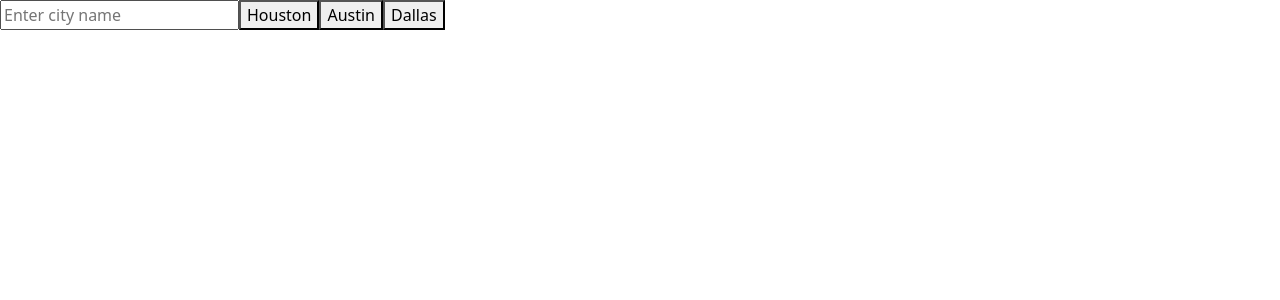
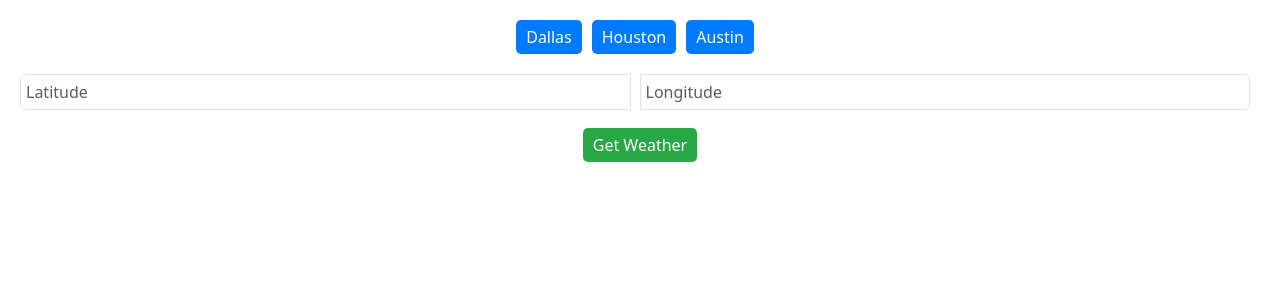
Before and after one commit to amiyaraskar/cs378-p4, a React (Create React App) app: page / in a window 1280 px wide. Shown: the top 300 px of the page. Built offline with nearby package versions, Linux system fonts and the light colour scheme.

Commit message:
almost finished

```diff
--- a/src/App.css
+++ b/src/App.css
@@ -1,4 +1,79 @@
 /*
   Style your elements by creating CSS classes here.
-  Below, you can see an example of a class called "menu" that changes the color of the text to blue. Modify according to your needs.
 */
+
+.App {
+  text-align: center;
+  margin: 20px;
+}
+
+.city-buttons {
+  margin-bottom: 20px;
+}
+
+.city-buttons button {
+  margin-right: 10px;
+  padding: 5px 10px;
+  background-color: #007bff;
+  color: #fff;
+  border: none;
+  border-radius: 5px;
+  cursor: pointer;
+}
+
+.city-buttons button:hover {
+  background-color: #0056b3;
+}
+
+.latlong-input {
+  display: flex;
+  flex-direction: column;
+  align-items: center;
+  justify-content: center;
+}
+
+.latlong-input input {
+  margin-right: 10px;
+  padding: 5px;
+}
+
+.latlong-input button {
+  padding: 5px 10px;
+  background-color: #28a745;
+  color: #fff;
+  border: none;
+  border-radius: 5px;
+  cursor: pointer;
+}
+
+.latlong-input button:hover {
+  background-color: #218838;
+}
+
+.weatherDisplay {
+  margin-top: 20px;
+}
+
+.weatherDisplay div {
+  margin-bottom: 10px;
+  padding: 10px;
+  background-color: #f8f9fa;
+  border-radius: 5px;
+}
+
+.weatherDisplay div:nth-child(even) {
+  background-color: #e9ecef;
+}
+
+.latlong-input .input-group {
+  margin-bottom: 10px;
+}
+
+.latlong-input .input-group input {
+  flex: 1;
+}
+
+.latlong-input button {
+  display: block;
+  margin-top: 10px;
+}
--- a/src/App.js
+++ b/src/App.js
@@ -1,59 +1,75 @@
 import './App.css';
 import 'bootstrap/dist/css/bootstrap.min.css';
 // This imports bootstrap css styles. You can use bootstrap or your own classes by using the className attribute in your elements.
-import { useState, useEffect } from 'react';
+import React, { useState, useEffect } from 'react';
+
+// WEATHER FORECAST: https://api.open-meteo.com/v1/forecast?latitude=52.52&longitude=13.41&hourly=temperature_2m
+// GEOCODING: https://geocoding-api.open-meteo.com/v1/search?name=Berlin&count=10&language=en&format=json
 
 function App() {
-  const [city, setCity] = useState('');
   const [weatherData, setWeatherData] = useState(null);
-  const [error, setError] = useState(null);
+  const [latitude, setLatitude] = useState('');
+  const [longitude, setLongitude] = useState('');
 
-  useEffect(() => {
-    if (!city) return;
+  const cities = {
+    Dallas: { lat: 32.7767, lon: -96.7970 },
+    Houston: { lat: 29.7604, lon: -95.3698 },
+    Austin: { lat: 30.2672, lon: -97.7431 },
+  };
 
-    const fetchData = async () => {
-      try {
-        const response = await fetch(`https://api.open-meteo.com/weather?city=${city}`);
+  const fetchWeatherData = async (lat, lon) => {
+    const response = await fetch(`https://api.open-meteo.com/v1/forecast?latitude=${lat}&longitude=${lon}&hourly=temperature_2m,precipitation&start=now&end=now+12h`);
+
     if (!response.ok) {
-          throw new Error('Failed to fetch weather data');
+      throw new Error(`HTTP error! status: ${response.status}`);
     }
+
     const data = await response.json();
     setWeatherData(data);
-        setError(null);
-      } catch (error) {
-        setWeatherData(null);
-        setError('Failed to fetch weather data. Please try again.');
-      }
   };
 
-    fetchData();
-  }, [city]);
-
-  const handleCityChange = (event) => {
-    setCity(event.target.value);
+  const handleCityClick = city => {
+    const { lat, lon } = cities[city];
+    fetchWeatherData(lat, lon);
   };
 
-  const handleButtonClick = (cityName) => {
-    setCity(cityName);
+  const handleSubmit = e => {
+    e.preventDefault();
+    fetchWeatherData(latitude, longitude);
+  };
+
+  const celsiusToFahrenheit = (celsius) => {
+    return Math.round((celsius * 9/5) + 32);
   };
 
   return (
-    <div>
-      <input type="text" value={city} onChange={handleCityChange} placeholder="Enter city name" />
-      <button onClick={() => handleButtonClick('Houstin')}>Houston</button>
-      <button onClick={() => handleButtonClick('Austin')}>Austin</button>
-      <button onClick={() => handleButtonClick('Dallas')}>Dallas</button>
+    <div className="App">
+      <div className="city-buttons">
+        {Object.keys(cities).map(city => (
+          <button key={city} onClick={() => handleCityClick(city)}>{city}</button>
+        ))}
+      </div>
 
-      {error && <div>Error: {error}</div>}
+      <form onSubmit={handleSubmit} className="latlong-input">
+        <div className="input-group">
+          <input type="text" value={latitude} onChange={e => setLatitude(e.target.value)} placeholder="Latitude" className="form-control" />
+          <input type="text" value={longitude} onChange={e => setLongitude(e.target.value)} placeholder="Longitude" className="form-control" />
+        </div>
+        <button type="submit" className="btn btn-primary mt-2">Get Weather</button>
+      </form>
 
-      {weatherData && (
-        <div>
-          <h2>{weatherData.city.name}</h2>
-          <p>Temperature: {weatherData.temperature}°C</p>
-          <p>Description: {weatherData.weather.description}</p>
-          {/* Add more weather data points as needed */}
+      <div className="weatherDisplay">
+        {weatherData && weatherData.hourly && (
+          <div className="weatherRows">
+            {weatherData.hourly.time.map((time, index) => (
+              <div key={time} className="weatherRow">
+                <div className="timeColumn">Time: {new Date(time).toLocaleTimeString([], { hour: '2-digit', minute: '2-digit' })}</div>
+                <div className="temperatureColumn">Temperature: {celsiusToFahrenheit(weatherData.hourly.temperature_2m[index])} °F</div>
+              </div>
+            ))}
           </div>
         )}
+      </div>
     </div>
     );
   }
```
Lines whose indentation alone changed are shown as unchanged.
